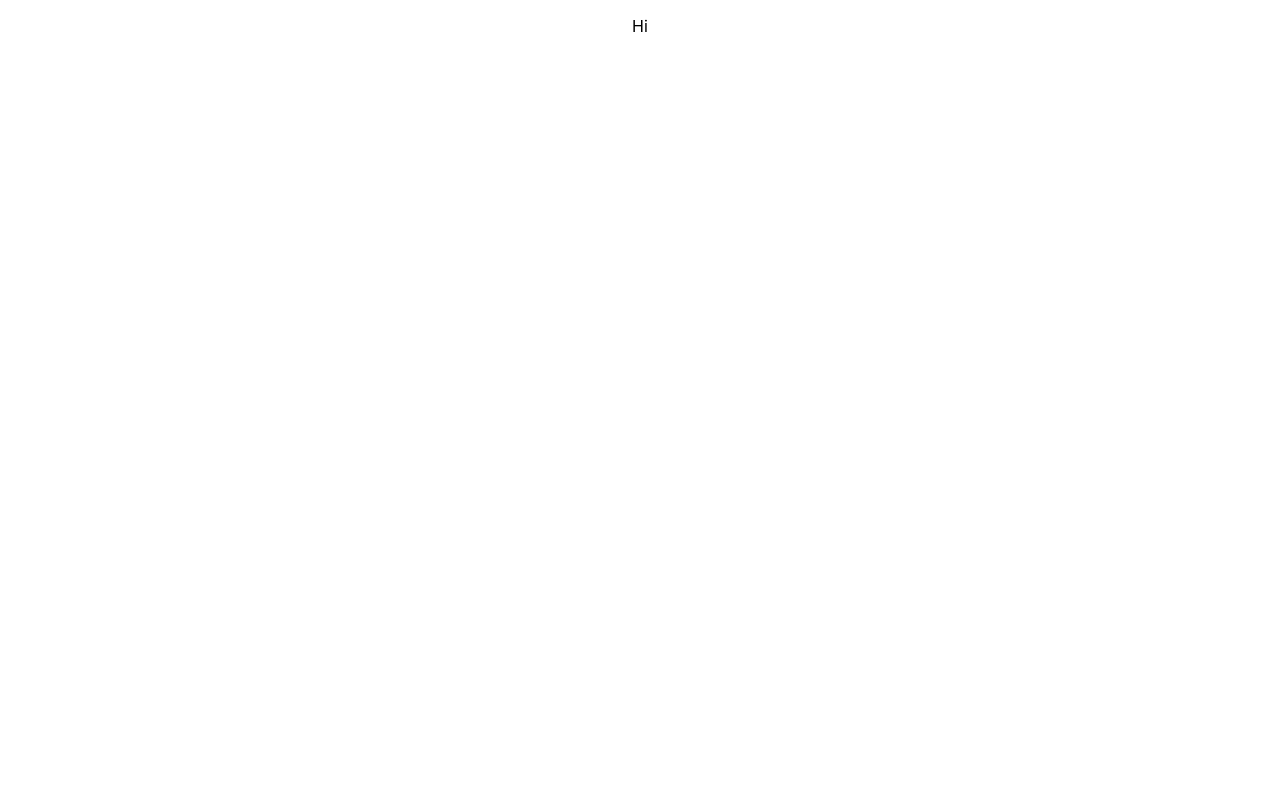
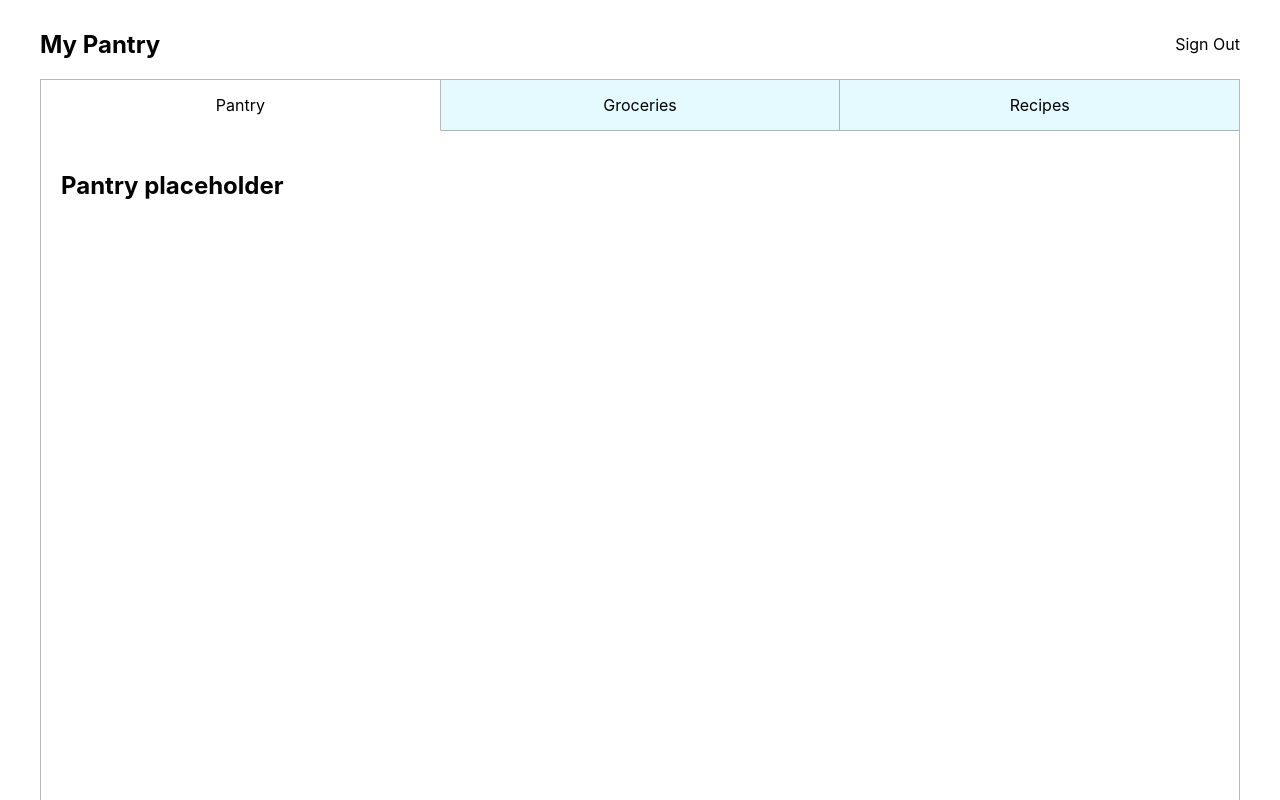
Before and after one commit to jenny-r/pantry-app-client, a React (Create React App) app: page / in a window 1280 px wide. Built offline with nearby package versions, Linux system fonts and the light colour scheme.

Commit message:
added navigation bar and tabs

```diff
--- a/package.json
+++ b/package.json
@@ -12,6 +12,7 @@
     "@types/react-dom": "^18.0.6",
     "react": "^18.2.0",
     "react-dom": "^18.2.0",
+    "react-redux": "^8.0.2",
     "react-scripts": "5.0.1",
     "typescript": "^4.7.4",
     "web-vitals": "^2.1.4"
--- a/src/App.css
+++ /dev/null
@@ -1,3 +0,0 @@
-.App {
-  text-align: center;
-}
--- /dev/null
+++ b/src/components/Navigation/Navigation.css
@@ -0,0 +1,12 @@
+.navigation {
+    height: 100%;
+    padding: 10px 40px;
+    outline: 2px solid yellow;
+}
+
+.navbar {
+    display: flex;
+    align-items: center;
+    justify-content: space-between;
+    position: sticky;
+}
--- /dev/null
+++ b/src/components/Navigation/Navigation.tsx
@@ -0,0 +1,15 @@
+import React from 'react';
+import { Tabs } from '../Tabs/Tabs';
+import './Navigation.css';
+
+export function Navigation () {
+    return (
+        <div className='navigation'>
+            <nav className='navbar'>
+                    <h1 className='app-name'>My Pantry</h1>
+                    <div className='sign-out-button'>Sign Out</div>
+            </nav>
+            <Tabs/>
+        </div>
+    )
+}
--- /dev/null
+++ b/src/components/Tabs/Tabs.css
@@ -0,0 +1,60 @@
+.container {
+display: flex;
+flex-direction: column;
+align-self: center;
+height: 50rem;
+word-break: break-all;
+border: 1px solid rgba(0, 0, 0, 0.274);
+}
+
+.tabs-wrapper {
+    display: flex;
+}
+
+.tabs {
+    padding: 15px;
+    text-align: center;
+    width: 50%;
+    background: rgba(128, 128, 128, 0.075);
+    cursor: pointer;
+    border-bottom: 1px solid rgba(0, 0, 0, 0.274);
+    box-sizing: content-box;
+    position: relative;
+    outline: none;
+    background: rgba(167, 237, 250, 0.3);
+    -webkit-touch-callout: none;
+    -webkit-user-select: none;
+    -moz-user-select: none;
+    -ms-user-select: none;
+    user-select: none;
+}
+
+.tabs:not(:last-child){
+    border-right: 1px solid rgba(0, 0, 0, 0.274);
+}
+
+.active-tab {
+    background: white;
+    border-bottom: 1px solid transparent;
+}
+
+.active-tab::before {
+    content: '';
+    display: block;
+    position: absolute;
+    top: -5px;
+    left: 50%;
+    transform: translateX(-50%);
+    width: calc(100% + 2px);
+    height: 5px;
+}
+
+.content {
+    padding: 20px;
+    height: 100%;
+    display: none;
+}
+
+.active-content {
+    display: block;
+}
--- /dev/null
+++ b/src/components/Tabs/Tabs.tsx
@@ -0,0 +1,42 @@
+import React, { useState } from 'react';
+import './Tabs.css';
+
+export function Tabs () {
+
+    const [toggleState, setToggleState] = useState(1);
+
+    const toggleTab = (index:number) => {
+        setToggleState(index);
+    }
+
+    return (
+        <div className='container'>
+            <div className='tabs-wrapper'>
+                <div
+                className={toggleState === 1 ? 'tabs active-tab' : 'tabs'}
+                onClick={() => toggleTab(1)}
+                >Pantry</div>
+                <div
+                className={toggleState === 2 ? 'tabs active-tab' : 'tabs'}
+                onClick={() => toggleTab(2)}
+                >Groceries</div>
+                <div
+                className={toggleState === 3 ? 'tabs active-tab' : 'tabs'}
+                onClick={() => toggleTab(3)}
+                >Recipes</div>
+            </div>
+
+            <div className='content-tabs'>
+                <div className={toggleState === 1 ? 'content active-content' : 'content'}>
+                    <h2>Pantry placeholder</h2>
+                </div>
+                <div className={toggleState === 2 ? 'content active-content' : 'content'}>
+                    <h2>Groceries placeholder</h2>
+                </div>
+                <div className={toggleState === 3 ? 'content active-content' : 'content'}>
+                    <h2>Recipes placeholder</h2>
+                </div>
+            </div>
+        </div>
+    )
+}
--- /dev/null
+++ b/src/containers/App.css
@@ -0,0 +1,11 @@
+.App {
+  display: flex;
+  flex-direction: column;
+  position: absolute;
+  width: 100%;
+  height: 100%;
+  overflow: hidden;
+  margin: 0;
+  padding: 0;
+  box-sizing: border-box;
+}
--- a/src/App.tsx
+++ b/src/containers/App.tsx
@@ -1,12 +1,11 @@
 import React from 'react';
+import { Navigation } from '../components/Navigation/Navigation';
 import './App.css';
 
 function App() {
   return (
     <div className="App">
-        <p>
-          Hi
-        </p>
+      <Navigation/>
     </div>
   );
 }
--- a/src/index.css
+++ b/src/index.css
@@ -1,5 +1,6 @@
-body {
+html, body {
   margin: 0;
+  padding: 0;
   font-family: -apple-system, BlinkMacSystemFont, 'Segoe UI', 'Roboto', 'Oxygen',
     'Ubuntu', 'Cantarell', 'Fira Sans', 'Droid Sans', 'Helvetica Neue',
     sans-serif;
--- a/src/index.tsx
+++ b/src/index.tsx
@@ -1,7 +1,7 @@
 import React from 'react';
 import ReactDOM from 'react-dom/client';
 import './index.css';
-import App from './App';
+import App from './containers/App';
 import reportWebVitals from './reportWebVitals';
 
 const root = ReactDOM.createRoot(
```
Also changed, not shown: 1 other file (tests, documents, lock files or other folders).
